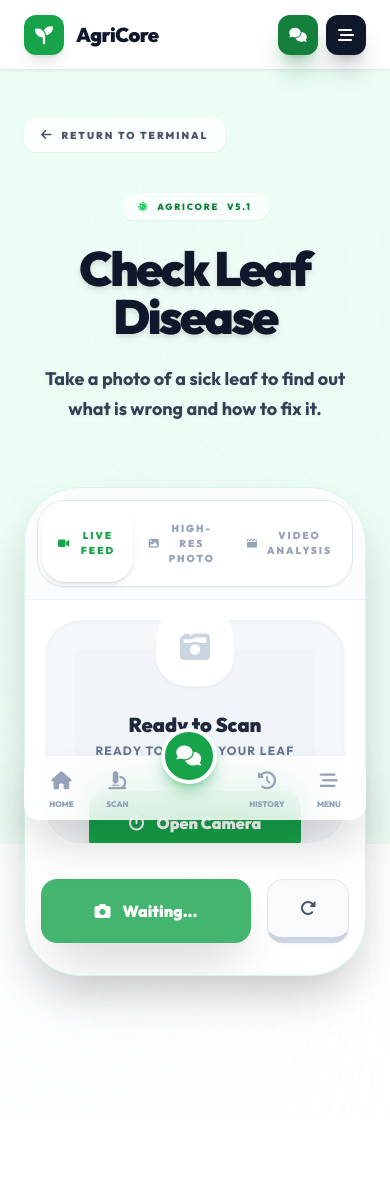
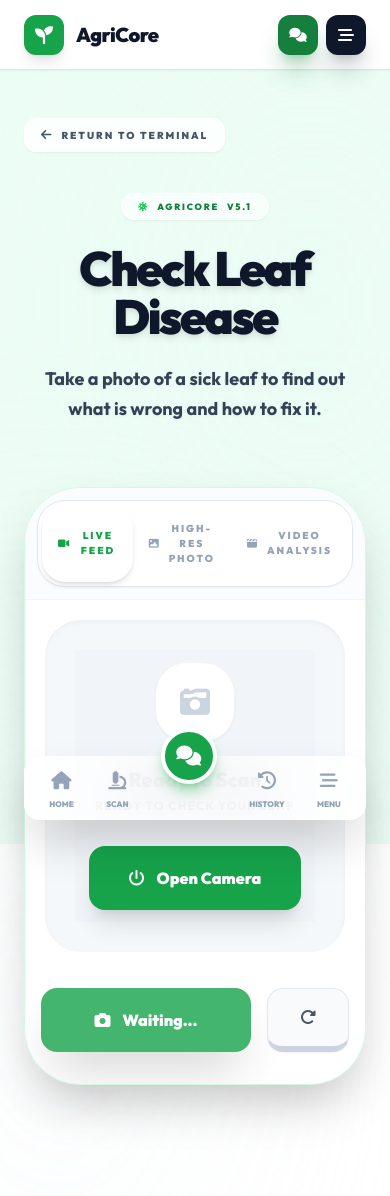
Before and after one commit to Rosxhh/ai-crop-recommendation, a Django app: page /disease/ in a window 390 px wide. Shown: the top 1196 px of the page. Run offline with Django 5.2, Linux system fonts and the light colour scheme; parts of the project's set-up code (start-up, migrations or seed data) failed here and were passed over; some libraries are stand-ins or nearby versions.

Commit message:
Final mobile layout fixes for scanners

```diff
--- a/templates/disease_scan.html
+++ b/templates/disease_scan.html
@@ -53,7 +53,7 @@
 
                 <!-- Shared Tactical Viewport -->
                 <div class="p-4">
-                    <div class="relative rounded-[2.5rem] overflow-hidden bg-slate-100 aspect-[4/3] shadow-inner border-4 border-white flex items-center justify-center">
+                    <div class="relative rounded-[2.5rem] overflow-hidden bg-slate-100 min-h-[340px] md:aspect-[4/3] shadow-inner border-4 border-white flex items-center justify-center">
 
                         <video id="camera-stream" autoplay playsinline class="w-full h-full object-cover hidden"></video>
                         <video id="video-preview" controls class="w-full h-full object-cover hidden absolute inset-0 z-10"></video>
--- a/templates/soil_upload.html
+++ b/templates/soil_upload.html
@@ -97,7 +97,7 @@
 
           <!-- Camera Feed (L) -->
           <div class="lg:col-span-12 xl:col-span-7 p-8 xl:p-12 bg-slate-50/30">
-            <div class="relative rounded-[2.5rem] overflow-hidden bg-slate-900 aspect-[4/3] shadow-2xl border-4 border-white">
+            <div class="relative rounded-[2.5rem] overflow-hidden bg-slate-900 min-h-[340px] md:aspect-[4/3] shadow-2xl border-4 border-white">
               <video id="live-video" autoplay playsinline class="w-full h-full object-cover hidden"></video>
 
               <!-- UI Mock Overlays -->
```
